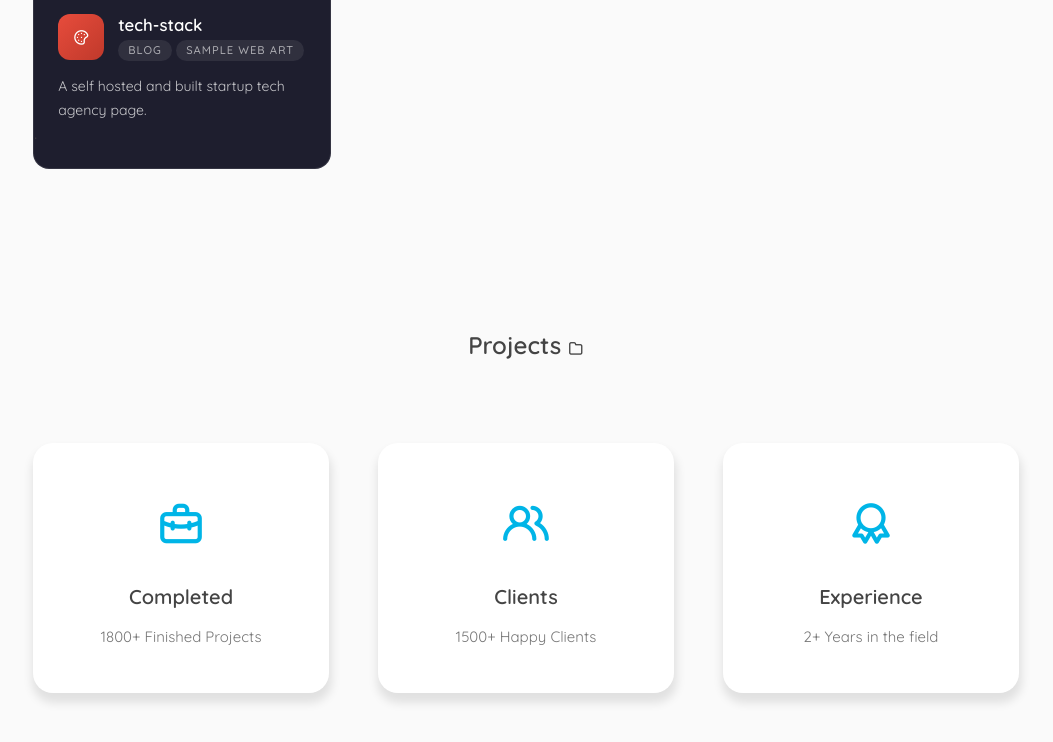
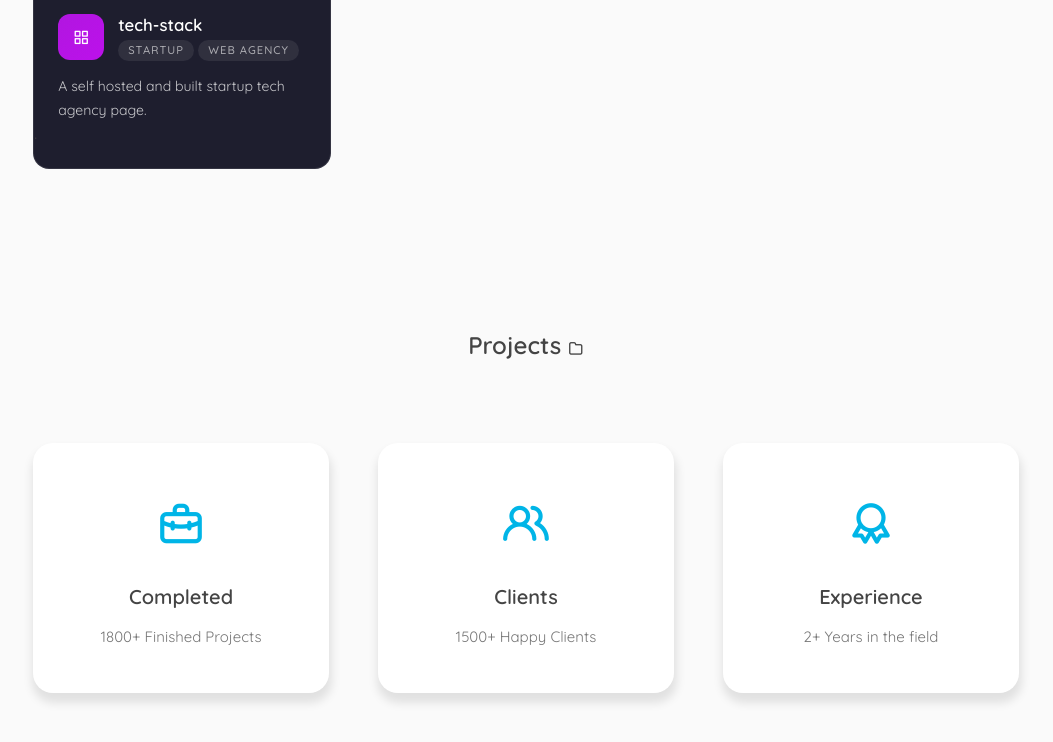
Before and after one commit to asbinthapa99/hero.io, a plain HTML site: page index.html in a window 1280 px wide. Shown: the part 2653-3395 px from the top of the page, without its empty margins (114-1167 px from the left). Drawn offline with nearby package versions, Linux system fonts and the light colour scheme; some packages are replaced by stand-ins of ours; a script that the page names is missing.

Commit message:
Update TechStacker content: images, stats, meta tags, and index card

```diff
--- a/index.html
+++ b/index.html
@@ -1722,12 +1722,12 @@
                 <img src="img/image copy 2.png" alt="tech page " class="work-card-img">
               </div>
               <div class="work-card-header">
-                <div class="work-card-icon" style="background:linear-gradient(135deg,#e74c3c,#c0392b);">
-                  <i class="uil uil-palette"></i>
+                <div class="work-card-icon" style="background:linear-gradient(135deg,#b116e0,#bc11eb);">
+                  <i class="uil uil-apps"></i>
                 </div>
                 <div>
                   <h3>tech-stack</h3>
-                  <span class="tag">Blog</span> <span class="tag">sample web art </span>
+                  <span class="tag">startup</span> <span class="tag">web agency </span>
                 </div>
               </div>
               <p> A self hosted and built startup tech agency page.</p>.</p>
```
Also changed, not shown: p.html (+4 -4 lines), img/image copy 3.png (added), 1 other file.
